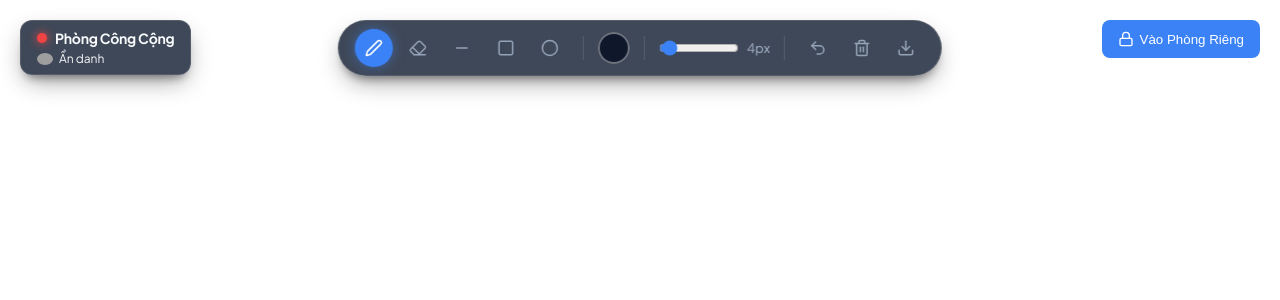
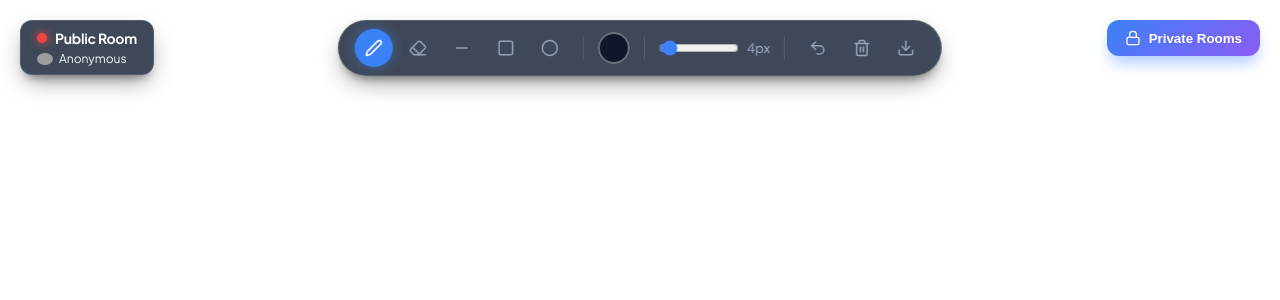
Before and after one commit to khanhpham2002/collaborative-whiteboard-client, a React (Vite) app: page / in a window 1280 px wide. Shown: the top 300 px of the page. Built offline with nearby package versions, Linux system fonts and the light colour scheme; no server answers; grey boxes are pictures that could not be loaded.

Commit message:
style: translate UI to English and redesign private room buttons
- Update all Vietnamese copy to English
- Redesign 'Private Rooms' button with gradient and hover effects
- Improve modal styling

```diff
--- a/src/pages/WhiteboardRoom.jsx
+++ b/src/pages/WhiteboardRoom.jsx
@@ -33,7 +33,7 @@ export default function WhiteboardRoom() {
   });
 
   const activeUser = user || {
-    name: 'Ẩn danh',
+    name: 'Anonymous',
     picture: 'https://ui-avatars.com/api/?name=A&background=0f172a&color=fff'
   };
 
@@ -58,7 +58,7 @@ export default function WhiteboardRoom() {
   // Bắt buộc đăng nhập nếu đang ở phòng riêng
   useEffect(() => {
     if (roomId !== 'PUBLIC' && !user) {
-      alert("Bạn cần đăng nhập để truy cập phòng riêng!");
+      alert("You must be logged in to access private rooms!");
       navigate('/');
     }
   }, [roomId, user, navigate]);
@@ -181,7 +181,7 @@ export default function WhiteboardRoom() {
       allSegmentsRef.current = drawings;
       redrawAllSegments();
     } catch (err) {
-      console.error('Không thể tải nét vẽ cũ:', err);
+      console.error('Failed to load previous drawings:', err);
     }
   };
 
@@ -292,7 +292,7 @@ export default function WhiteboardRoom() {
   };
 
   const handleClearBoard = () => {
-    if (window.confirm('Bạn có chắc chắn muốn xóa sạch bảng vẽ của phòng này?')) {
+    if (window.confirm('Are you sure you want to clear the whiteboard for this room?')) {
       allSegmentsRef.current = [];
       clearCanvasLocal();
       if (stompClientRef.current && stompClientRef.current.connected) {
@@ -354,7 +354,7 @@ export default function WhiteboardRoom() {
         <div style={{ display: 'flex', alignItems: 'center', gap: '8px' }}>
           <div className={`status-dot ${isConnected ? '' : 'offline'}`} />
           <span className="brand-title">
-            {roomId === 'PUBLIC' ? 'Phòng Công Cộng' : `Phòng: ${roomId}`}
+            {roomId === 'PUBLIC' ? 'Public Room' : `Room: ${roomId}`}
           </span>
         </div>
         <div style={{ display: 'flex', alignItems: 'center', gap: '6px', fontSize: '12px' }}>
@@ -362,7 +362,7 @@ export default function WhiteboardRoom() {
           <span>{activeUser.name}</span>
 
           {user && (
-            <button onClick={handleLogout} style={{ background: 'none', border: 'none', color: '#ef4444', cursor: 'pointer', marginLeft: '4px' }} title="Đăng xuất">
+            <button onClick={handleLogout} style={{ background: 'none', border: 'none', color: '#ef4444', cursor: 'pointer', marginLeft: '4px' }} title="Logout">
               <LogOut size={14} />
             </button>
           )}
@@ -374,19 +374,30 @@ export default function WhiteboardRoom() {
         {roomId !== 'PUBLIC' ? (
            <button
              onClick={() => navigate('/')}
-             className="tool-btn"
-             style={{ padding: '8px 16px', borderRadius: '8px', width: 'auto', background: 'white' }}
+             style={{
+               padding: '10px 18px', borderRadius: '12px', background: 'rgba(30, 41, 59, 0.8)',
+               color: 'white', border: '1px solid #334155', backdropFilter: 'blur(10px)',
+               cursor: 'pointer', display: 'flex', alignItems: 'center', gap: '8px',
+               boxShadow: '0 4px 6px -1px rgba(0, 0, 0, 0.1)', fontWeight: '500', transition: 'all 0.2s'
+             }}
+             onMouseOver={(e) => e.currentTarget.style.background = 'rgba(51, 65, 85, 0.9)'}
+             onMouseOut={(e) => e.currentTarget.style.background = 'rgba(30, 41, 59, 0.8)'}
            >
-             Trở về Phòng Công Cộng
+             Return to Public Room
            </button>
         ) : (
            <button
              onClick={() => setShowModal(true)}
-             className="tool-btn"
-             style={{ padding: '8px 16px', borderRadius: '8px', width: 'auto', background: '#3b82f6', color: 'white' }}
+             style={{
+               padding: '10px 18px', borderRadius: '12px', background: 'linear-gradient(135deg, #3b82f6 0%, #8b5cf6 100%)',
+               color: 'white', border: 'none', cursor: 'pointer', display: 'flex', alignItems: 'center', gap: '8px',
+               boxShadow: '0 10px 15px -3px rgba(59, 130, 246, 0.4)', fontWeight: 'bold', transition: 'transform 0.2s'
+             }}
+             onMouseOver={(e) => e.currentTarget.style.transform = 'translateY(-2px)'}
+             onMouseOut={(e) => e.currentTarget.style.transform = 'translateY(0)'}
            >
-             <Lock size={16} style={{ marginRight: '6px' }}/>
-             Vào Phòng Riêng
+             <Lock size={16} />
+             Private Rooms
            </button>
         )}
       </div>
@@ -409,12 +420,12 @@ export default function WhiteboardRoom() {
               <X size={20} />
             </button>
 
-            <h2 style={{ marginTop: 0, marginBottom: '20px', textAlign: 'center' }}>Phòng Bí Mật</h2>
+            <h2 style={{ marginTop: 0, marginBottom: '20px', textAlign: 'center' }}>Private Rooms</h2>
 
             {!user ? (
               <div style={{ textAlign: 'center' }}>
                 <p style={{ color: '#cbd5e1', marginBottom: '20px', fontSize: '14px' }}>
-                  Bạn cần đăng nhập để tạo hoặc tham gia phòng vẽ riêng tư.
+                  Log in to create or join a private whiteboard room.
                 </p>
                 <div style={{ display: 'flex', justifyContent: 'center' }}>
                   <GoogleLogin
@@ -428,22 +439,22 @@ export default function WhiteboardRoom() {
                 <button
                   onClick={createRoom}
                   style={{
-                    padding: '12px', background: '#3b82f6', color: 'white',
+                    padding: '12px', background: 'linear-gradient(135deg, #3b82f6 0%, #2563eb 100%)', color: 'white',
                     border: 'none', borderRadius: '8px', cursor: 'pointer', fontWeight: 'bold'
                   }}
                 >
-                  Tạo phòng mới
+                  Create New Room
                 </button>
-                <div style={{ textAlign: 'center', color: '#64748b', fontSize: '12px' }}>hoặc</div>
+                <div style={{ textAlign: 'center', color: '#64748b', fontSize: '12px', fontWeight: 'bold' }}>OR</div>
                 <form onSubmit={joinRoom} style={{ display: 'flex', gap: '8px' }}>
                   <input
                     type="text"
-                    placeholder="Nhập mã phòng"
+                    placeholder="Enter Room Code"
                     value={roomInput}
                     onChange={(e) => setRoomInput(e.target.value)}
                     style={{
                       flex: 1, padding: '10px', borderRadius: '8px',
-                      border: '1px solid #334155', background: '#0f172a', color: 'white'
+                      border: '1px solid #334155', background: '#0f172a', color: 'white', outline: 'none'
                     }}
                   />
                   <button
@@ -453,7 +464,7 @@ export default function WhiteboardRoom() {
                       border: 'none', borderRadius: '8px', cursor: 'pointer', fontWeight: 'bold'
                     }}
                   >
-                    Vào
+                    Join
                   </button>
                 </form>
               </div>
```
